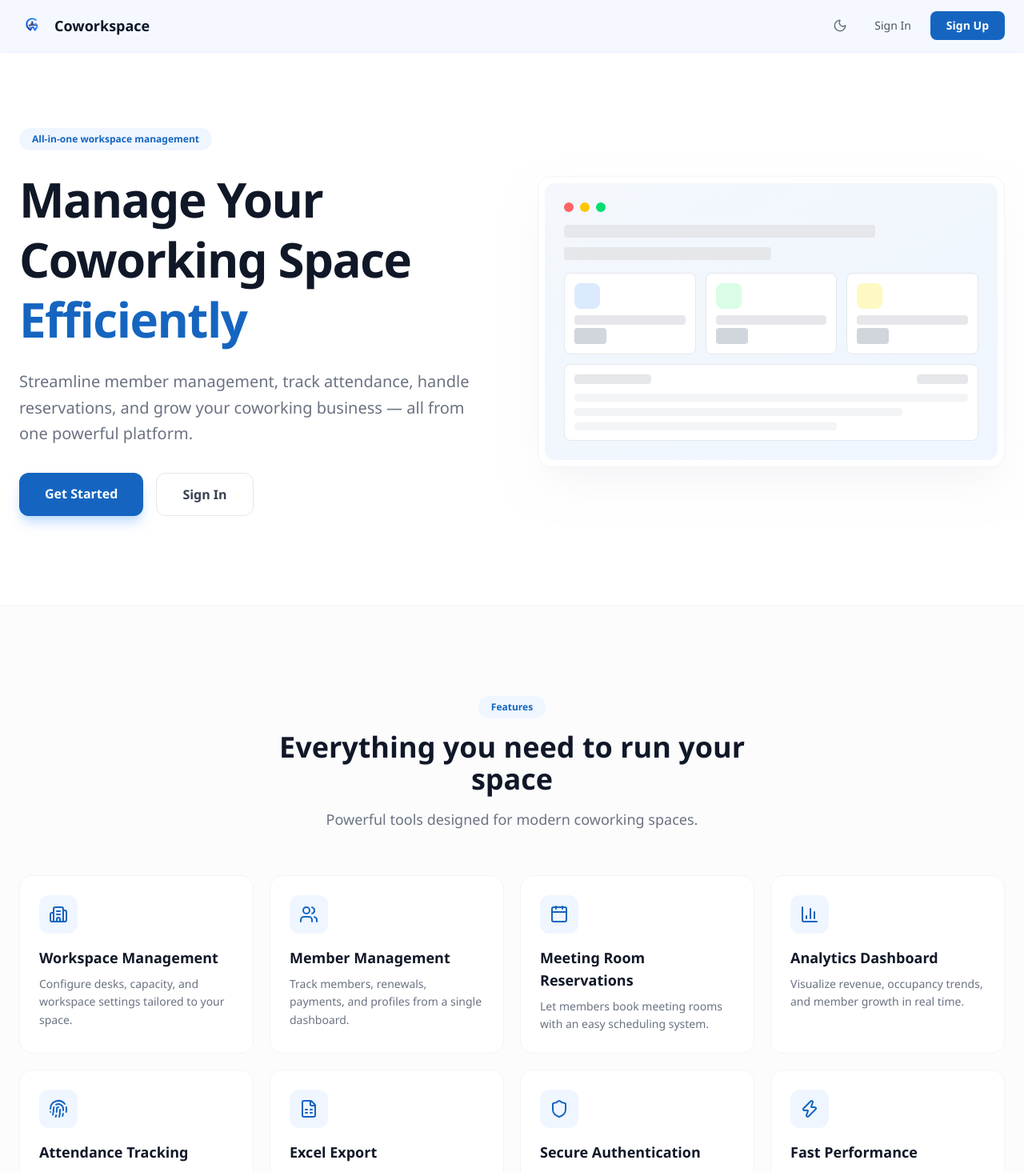
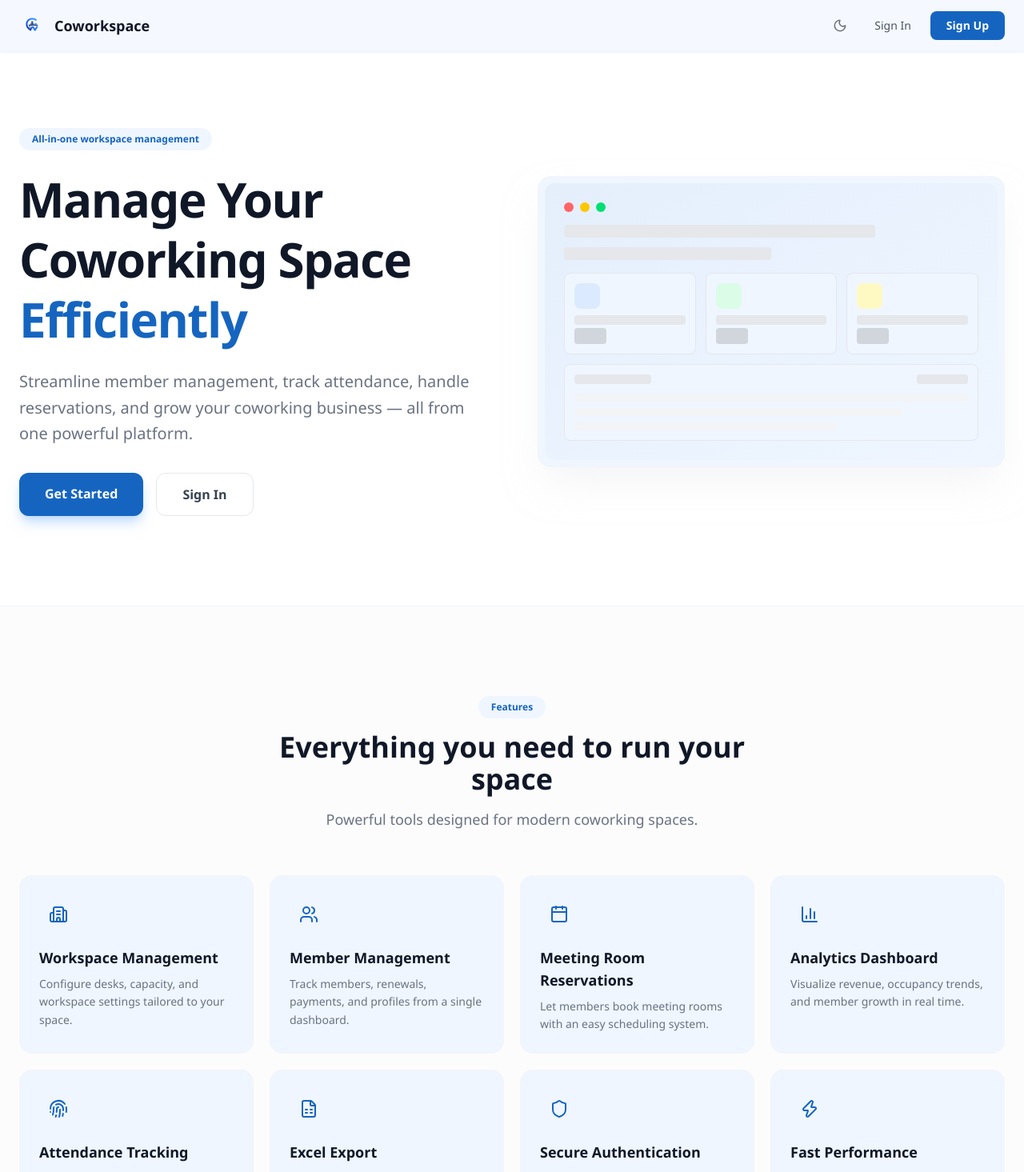
Before and after one commit to Mohammed-Shamaa/coworkspace, a Next.js app in the folder frontend/: page / in a window 1280 px wide. Shown: the top 1465 px of the page at 80% size. Built offline with nearby package versions, Linux system fonts and the light colour scheme; no server answers.

Commit message:
Sync card background with topbar for UI consistency

```diff
--- a/frontend/src/components/landing/benefits.tsx
+++ b/frontend/src/components/landing/benefits.tsx
@@ -25,7 +25,7 @@ function BenefitCard({ icon: Icon, title, description, index }: { icon: typeof b
       initial="hidden"
       animate={isInView ? 'visible' : 'hidden'}
       transition={{ duration: 0.4, delay: index * 0.08 }}
-      className="flex gap-5 rounded-2xl border border-gray-100 bg-white p-6 transition-all hover:border-blue-100 hover:shadow-md dark:border-gray-800 dark:bg-gray-900 dark:hover:border-blue-900"
+      className="flex gap-5 rounded-2xl border border-gray-100 bg-blue-50 p-6 transition-all hover:border-blue-100 hover:shadow-md dark:border-gray-800 dark:bg-gray-900 dark:hover:border-blue-900"
     >
       <div className="flex h-10 w-10 shrink-0 items-center justify-center rounded-lg bg-blue-50 text-[#1565C0] dark:bg-blue-950 dark:text-blue-400">
         <Icon size={20} />
--- a/frontend/src/components/landing/dashboard-preview.tsx
+++ b/frontend/src/components/landing/dashboard-preview.tsx
@@ -42,8 +42,8 @@ export default function DashboardPreview({ dir }: { dir: MutableRefObject<'down'
           transition={{ duration: 0.6, delay: 0.2 }}
           className="mt-14"
         >
-          <div className="rounded-2xl border border-gray-100 bg-white p-2 shadow-2xl shadow-gray-200/50 dark:border-gray-800 dark:bg-gray-900 dark:shadow-gray-950/50">
-            <div className="rounded-xl bg-white p-6 dark:bg-gray-900">
+          <div className="rounded-2xl border border-gray-100 bg-blue-50 p-2 shadow-2xl shadow-gray-200/50 dark:border-gray-800 dark:bg-gray-900 dark:shadow-gray-950/50">
+            <div className="rounded-xl bg-blue-50 p-6 dark:bg-gray-900">
               <div className="mb-6 flex items-center justify-between">
                 <div>
                   <h3 className="text-lg font-bold text-gray-900 dark:text-gray-100">Revenue Overview</h3>
--- a/frontend/src/components/landing/features.tsx
+++ b/frontend/src/components/landing/features.tsx
@@ -29,7 +29,7 @@ function FeatureCard({ icon: Icon, title, description, index }: { icon: typeof f
       initial="hidden"
       animate={isInView ? 'visible' : 'hidden'}
       transition={{ duration: 0.5, delay: index * 0.08 }}
-      className="group rounded-2xl border border-gray-100 bg-white p-6 transition-all hover:border-blue-100 hover:shadow-lg hover:shadow-blue-50 dark:border-gray-800 dark:bg-gray-900 dark:hover:border-blue-900 dark:hover:shadow-blue-950"
+      className="group rounded-2xl border border-gray-100 bg-blue-50 p-6 transition-all hover:border-blue-100 hover:shadow-lg hover:shadow-blue-50 dark:border-gray-800 dark:bg-gray-900 dark:hover:border-blue-900 dark:hover:shadow-blue-950"
     >
       <div className="mb-4 flex h-12 w-12 items-center justify-center rounded-xl bg-blue-50 text-[#1565C0] transition-colors group-hover:bg-[#1565C0] group-hover:text-white dark:bg-blue-950 dark:text-blue-400 dark:group-hover:bg-[#1565C0] dark:group-hover:text-white">
         <Icon size={24} />
--- a/frontend/src/components/landing/hero.tsx
+++ b/frontend/src/components/landing/hero.tsx
@@ -71,7 +71,7 @@ export default function Hero({ dir }: { dir: MutableRefObject<'down' | 'up'> })
             className="relative hidden md:block"
           >
             <div className="relative">
-              <div className="rounded-2xl border border-gray-100 bg-white p-2 shadow-2xl shadow-gray-200/50 dark:border-gray-800 dark:bg-gray-900 dark:shadow-gray-950/50">
+              <div className="rounded-2xl border border-gray-100 bg-blue-50 p-2 shadow-2xl shadow-gray-200/50 dark:border-gray-800 dark:bg-gray-900 dark:shadow-gray-950/50">
                 <div className="rounded-xl bg-gradient-to-br from-[#1565C0]/5 to-blue-50 p-6 dark:from-blue-950/30 dark:to-gray-900">
                   <div className="mb-4 flex items-center gap-2">
                     <div className="h-3 w-3 rounded-full bg-red-400" />
@@ -82,23 +82,23 @@ export default function Hero({ dir }: { dir: MutableRefObject<'down' | 'up'> })
                     <div className="h-4 w-3/4 rounded bg-gray-200 dark:bg-gray-700" />
                     <div className="h-4 w-1/2 rounded bg-gray-200 dark:bg-gray-700" />
                     <div className="mt-4 grid grid-cols-3 gap-3">
-                      <div className="rounded-lg border border-gray-200 bg-white p-3 dark:border-gray-700 dark:bg-gray-800">
+                      <div className="rounded-lg border border-gray-200 bg-blue-50 p-3 dark:border-gray-700 dark:bg-gray-800">
                         <div className="mb-2 h-8 w-8 rounded-lg bg-blue-100 dark:bg-blue-900" />
                         <div className="h-3 w-full rounded bg-gray-200" />
                         <div className="mt-1 h-5 w-10 rounded bg-gray-300" />
                       </div>
-                      <div className="rounded-lg border border-gray-200 bg-white p-3 dark:border-gray-700 dark:bg-gray-800">
+                      <div className="rounded-lg border border-gray-200 bg-blue-50 p-3 dark:border-gray-700 dark:bg-gray-800">
                         <div className="mb-2 h-8 w-8 rounded-lg bg-green-100 dark:bg-green-900" />
                         <div className="h-3 w-full rounded bg-gray-200" />
                         <div className="mt-1 h-5 w-10 rounded bg-gray-300" />
                       </div>
-                      <div className="rounded-lg border border-gray-200 bg-white p-3 dark:border-gray-700 dark:bg-gray-800">
+                      <div className="rounded-lg border border-gray-200 bg-blue-50 p-3 dark:border-gray-700 dark:bg-gray-800">
                         <div className="mb-2 h-8 w-8 rounded-lg bg-yellow-100 dark:bg-yellow-900" />
                         <div className="h-3 w-full rounded bg-gray-200" />
                         <div className="mt-1 h-5 w-10 rounded bg-gray-300" />
                       </div>
                     </div>
-                    <div className="rounded-lg border border-gray-200 bg-white p-3 dark:border-gray-700 dark:bg-gray-800">
+                    <div className="rounded-lg border border-gray-200 bg-blue-50 p-3 dark:border-gray-700 dark:bg-gray-800">
                       <div className="flex items-center justify-between">
                         <div className="h-3 w-24 rounded bg-gray-200" />
                         <div className="h-3 w-16 rounded bg-gray-200" />
```
